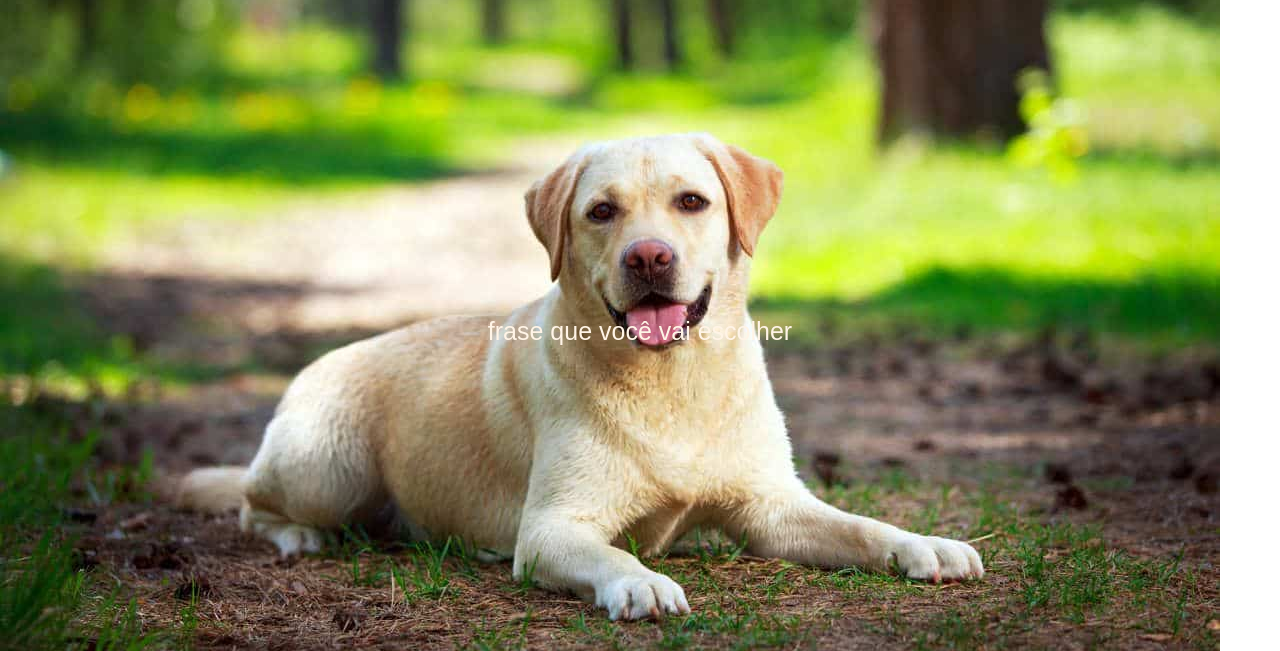
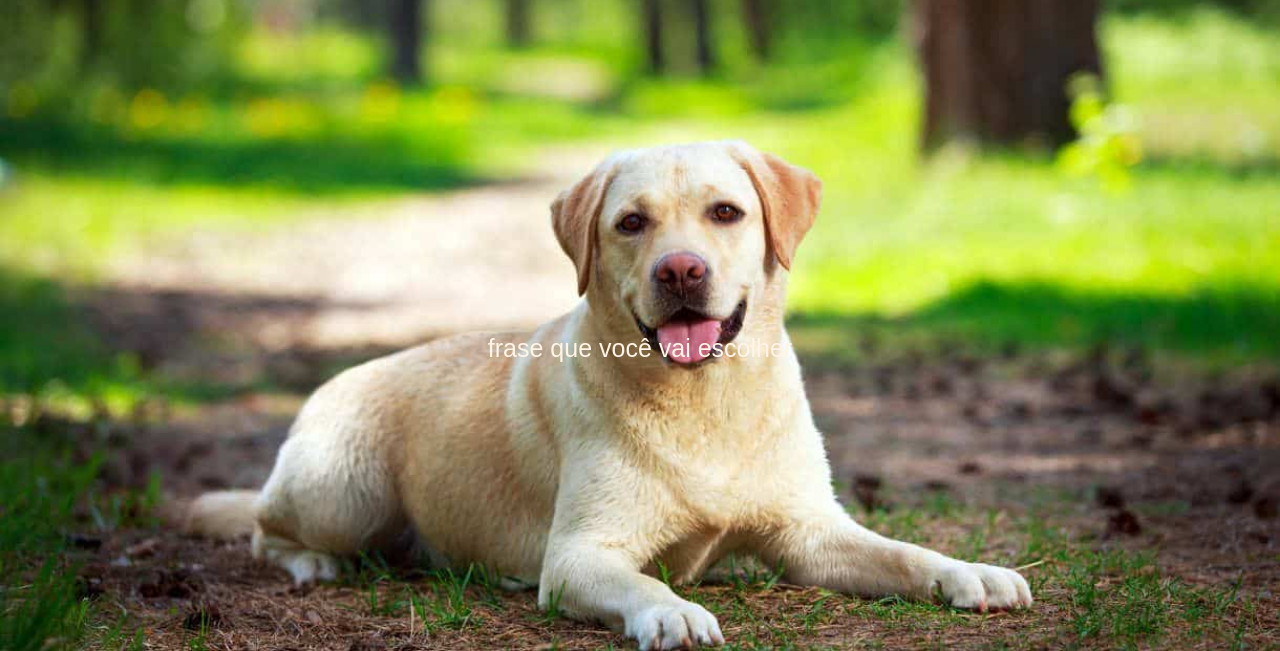
Before and after one commit to anajuinha/trabalho-v3, a plain HTML site: page index.html in a window 1280 px wide. Shown: the part 149-800 px from the top of the page. Drawn offline with nearby package versions, Linux system fonts and the light colour scheme; a web font is replaced by a local one.

Commit message:
Update index.html

```diff
--- a/index.html
+++ b/index.html
@@ -271,7 +271,7 @@ width: 0;
 </div>
   </header>
 <main>
-  <section id="home" style=" height: 80%; position: relative; z-index: -1;"><div><span id="frase">frase que você vai escolher</span><img src="video/cachorro-adulto.jpg"></img></div></section>
+  <section id="home" style=" height: 80%; position: relative; z-index: -1;"><div><span id="frase">frase que você vai escolher</span><img style="width: 100%;" src="video/cachorro-adulto.jpg"></img></div></section>
 <section class="oque" style="padding-top:50px;">
 <div class="centrilize" style="margin: 10px;
 ">
```
